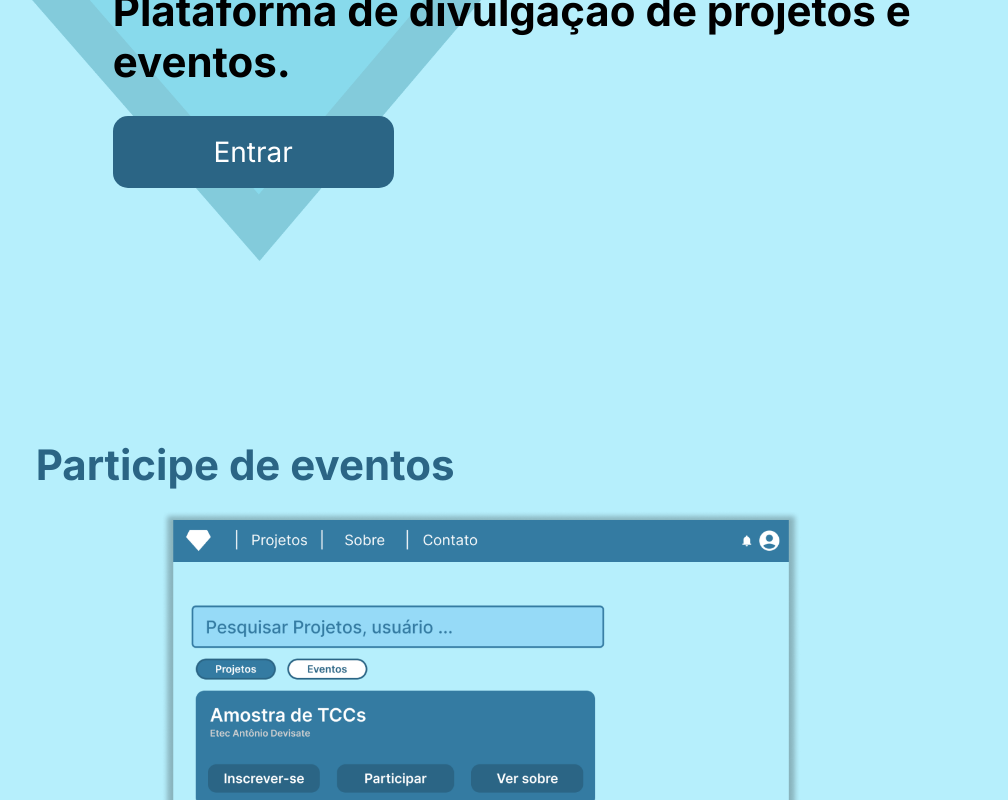
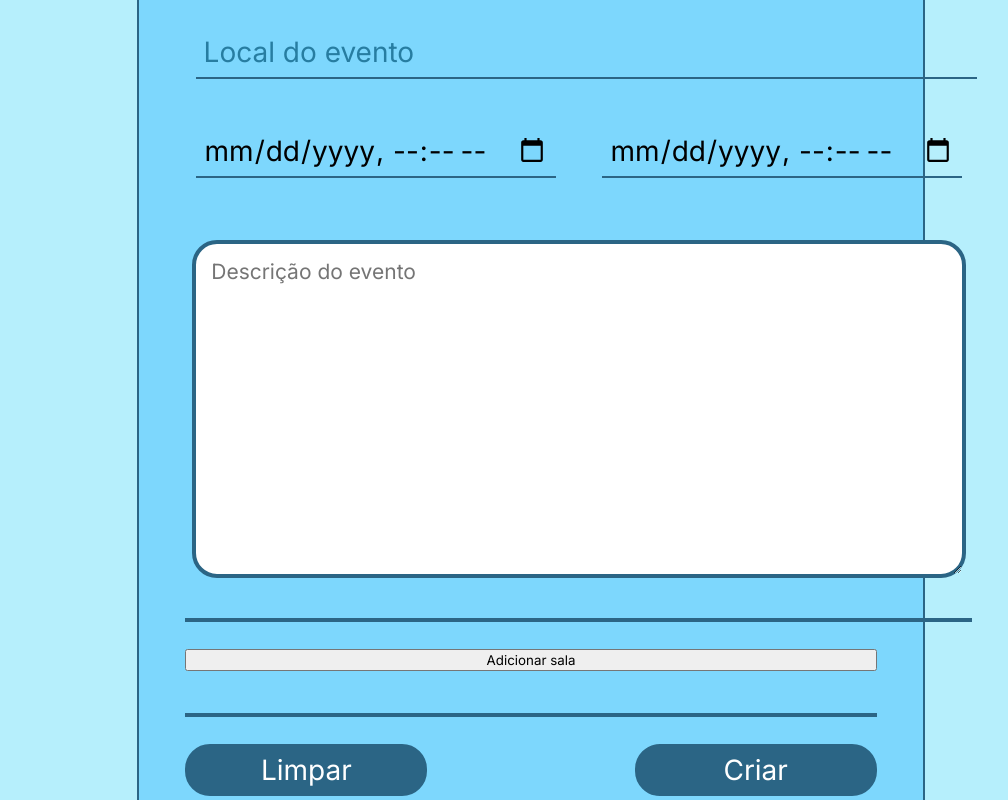
Before and after one commit to Noobolon/Adamas-FrontEnd, a Vue app: page /criar-evento in a window 1280 px wide. Before the commit this address led to /. Shown: the part 400-1200 px from the top of the page, without its empty margins (109-1117 px from the left). Built offline with nearby package versions, Linux system fonts and the light colour scheme.

Commit message:
Início da página de criar eventos + organização no CSS

```diff
--- /dev/null
+++ b/src/assets/css/criarItem.css
@@ -0,0 +1,124 @@
+
+main{
+    padding: 7% 0 0 0;
+    display: flex;
+    flex-direction: row;
+    margin: auto;
+    width: 90vw;
+}
+
+form{
+    display: flex;
+    flex-direction: column;
+    justify-content: center;
+
+    margin: 2% auto auto auto;
+    width: 60%;
+}
+
+input{
+    background-color: #00000000;
+    border: none;
+    border-bottom: 2px solid var(--ButtonColor);
+
+    font-size: 2rem;
+
+    width: 100%;
+    padding: 1%;
+    caret-color: var(--TextFieldColor);
+    margin: 2% 0;
+}
+
+input:focus{
+    outline: none;
+}
+
+input::placeholder{
+    font-weight: normal;
+    color: var(--TextFieldColor);
+}
+
+textarea{
+    color: var(--Text);
+    font-size: 1.5rem;
+    width: 96%;
+    align-self: center;
+    max-width: 100%;
+    resize: vertical;
+    padding: 2%;
+    border: 4px solid var(--ButtonColor);
+    border-radius: 25px;
+}
+
+fieldset{
+    display: flex;
+    flex-direction: column;
+    border: none;
+    border-bottom: 4px solid var(--ButtonColor);
+
+}
+
+
+/* Container */
+
+.container{
+    display: flex;
+    flex-direction: column;
+    justify-content: center;
+
+    background-color: var(--MenuColor);
+    border: 2px solid var(--ButtonColor);
+    border-radius: 25px;
+    padding: 4%;
+}
+.container h1{
+    margin: 0px;
+    color: var(--TextHighlight);
+}
+.container > *{margin: 4% 0 0 0;}
+
+
+/* Botões de limpar e enviar */
+
+#buttons{
+    display: flex;
+    justify-content: space-between;
+}
+
+#buttons button{
+    background-color: var(--ButtonColor);
+    border: 2px solid var(--ButtonColor);
+    border-radius: 25px;
+
+    width: 35%;
+    padding: 1% 0;
+
+    font-size: 2rem;
+    color: var(--Text2);
+    text-align: center;
+}
+
+#buttons button:hover{
+    cursor: pointer;
+    background-color: var(--ButtonHoverColor);
+}
+
+
+#title{
+    background-size: 35px;
+    background-position: left;
+    background-repeat: no-repeat;
+
+    font-weight: bold;
+}
+#title:hover{
+    cursor: pointer;
+}
+#title:focus{
+    background-image: none;
+    text-indent: 0px;
+    cursor: text;
+}
+#title::placeholder{
+    font-weight: normal;
+}
--- a/src/router/index.js
+++ b/src/router/index.js
@@ -24,13 +24,18 @@ export const router = createRouter({
     },
 
     {
+      path: '/criar-evento',
+      name: 'criar evento',
+      component: () => import('../views/CreateEvent.vue')
+    },
+
+    {
       path: '/projeto/:id',
       name: 'projeto',
       component: () => import('../views/ProjectPage.vue')
     },
 
     // temporário, depois provavelmente serão colocados em um lugar próprio
-
     {
       path: '/user', // negligenciarei por enquanto
       name: 'usuário',
--- /dev/null
+++ b/src/views/CreateEvent.vue
@@ -0,0 +1,117 @@
+<script>
+import { useAuthStore } from '@/stores/authentication';
+
+
+
+export default{
+    name: "CreateProject",
+
+    data(){
+        return{
+            authStore: useAuthStore(),
+
+            name: this.event,
+            address: this.address,
+            description: this.description,
+
+            start_date: this.start_date,
+            end_date: this.end_date,
+
+            rooms: []
+        }
+    },
+
+    methods: {
+        getCurrentDate(){
+            let curDate = new Date()
+            return curDate.toISOString()
+        }
+
+    },
+
+    created(){
+        console.log(this.curDate)
+    }
+
+}
+
+</script>
+
+
+<template>
+
+    <main>
+
+        <form class="container" @submit.prevent="criarEvento()">
+            <h1>Criação de projeto</h1>
+
+            <fieldset class="event_content">
+
+                <input id="title" v-model="name" placeholder="Nome do evento" type="text" required>
+                <input id="address" v-model="address" placeholder="Local do evento" type="text" required>
+
+                <div id="datetimes">
+
+                    <input
+                    type="datetime-local"
+                    name="Data Inicial"
+                    id="startDate"
+                    >
+
+                    <input
+                    type="datetime-local"
+                    name="Data Final"
+                    id="endDate"
+                    >
+
+                </div>
+
+                <textarea id="desc" v-model="description" placeholder="Descrição do evento" type="text" required rows="12">
+                </textarea>
+
+            </fieldset>
+
+            <button type="button">Adicionar sala</button>
+
+            <fieldset class="rooms">
+
+            </fieldset>
+
+            <div id="buttons">
+                <button type="reset">Limpar</button>
+                <button type="submit">Criar</button>
+            </div>
+
+        </form>
+
+    </main>
+
+</template>
+
+
+<style scoped>
+@import url(@/assets/css/criarItem.css);
+
+
+#datetimes{
+    display: flex;
+    flex-direction: row;
+    justify-content: space-between;
+    width: 100%;
+}
+#datetimes input{
+    width: 45%;
+}
+
+
+.event_content{
+    display: flex;
+    flex-direction: column;
+    justify-content: center;
+}
+.event_content *{
+    margin-bottom: 4%;
+}
+
+
+</style>
--- a/src/views/CreateProject.vue
+++ b/src/views/CreateProject.vue
@@ -38,7 +38,7 @@ export default{
         createProject,
 
         async criarProjeto(){
-            /* Função para pegar apenas os IDs da array dos selecionados;
+            /* Função para pegar apenas os IDs da array das categorias selecionadas;
             a API aceita apenas os IDs das categorias. */
             let tagID_array = this.selected_tags.map(tag => tag.cat_id);
             createProject(
@@ -102,7 +102,7 @@ export default{
 
         <input id="desc" v-model="description" placeholder="Descrição breve do projeto" type="text" required>
 
-        <div class="content">
+        <div class="container">
             <h1>Conteúdo do projeto:</h1>
 
             <!-- Editor de markdown md-editor-v3 -->
@@ -122,63 +122,7 @@ export default{
 
 <style scoped>
 @import url(@/assets/css/categorias.css);
-
-main{
-    padding: 7% 0 0 0;
-    display: flex;
-    flex-direction: row;
-    margin: auto;
-    width: 90vw;
-}
-
-form{
-    display: flex;
-    flex-direction: column;
-    justify-content: center;
-
-    margin: 2% auto auto auto;
-    width: 60%;
-}
-
-input{
-    background-color: #00000000;
-    border: none;
-    border-bottom: 2px solid var(--ButtonColor);
-
-    font-size: 2rem;
-
-    padding: 1%;
-    caret-color: var(--TextFieldColor);
-    margin: 2% 0;
-}
-
-input:focus{
-    outline: none;
-}
-
-input::placeholder{
-    font-weight: normal;
-    color: var(--TextFieldColor);
-}
-
-textarea{
-    width: 100%;
-    padding: 0;
-    resize: vertical;
-}
-
-
-.content{
-    background-color: var(--MenuColor);
-    border: 2px solid var(--ButtonColor);
-    border-radius: 25px;
-    padding: 4%;
-}
-.content h1{
-    margin: 0px;
-    color: var(--TextHighlight);
-}
-.content > *{margin: 4% 0 0 0;}
+@import url(@/assets/css/criarItem.css);
 
 .tags{
     display: flex;
@@ -209,56 +153,11 @@ textarea{
     cursor: pointer;
 }
 
-/* Botões de limpar e enviar */
 
-#buttons{
-    display: flex;
-    justify-content: space-between;
-}
-
-#buttons button{
-    background-color: var(--ButtonColor);
-    border: 2px solid var(--ButtonColor);
-    border-radius: 25px;
-
-    width: 35%;
-    padding: 1% 0;
-
-    font-size: 2rem;
-    color: var(--Text2);
-    text-align: center;
-}
-
-#buttons button:hover{
-    cursor: pointer;
-    background-color: var(--ButtonHoverColor);
-}
-
-
-/* Customização do título */
 
 #title{
     background-image: url(/symbols/PencilIcon.svg);
-    background-size: 35px;
-    background-position: left;
-    background-repeat: no-repeat;
-    text-indent: 30px;
-
-    font-weight: bold;
-}
-
-#title:hover{
-    cursor: pointer;
-}
-
-#title:focus{
-    background-image: none;
-    text-indent: 0px;
-    cursor: text;
-}
-
-#title::placeholder{
-    font-weight: normal;
+    text-indent: 4%;
 }
 
 
```
